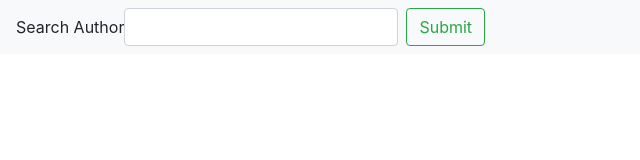
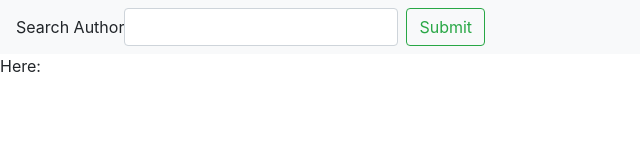
Before and after one commit to tomignarri/Bookshelf-Viewer, a React (Create React App) app: page / in a window 1280 px wide. Shown: the top 160 px of the page, without its empty margins (0-640 px from the left). Built offline with nearby package versions, Linux system fonts and the light colour scheme.

Commit message:
pass data to book display component

```diff
--- a/src/components/BookDisplay.js
+++ b/src/components/BookDisplay.js
@@ -16,7 +16,7 @@ class BookDisplay extends React.Component {
         //     return <BookCard />
         // }
 
-        return <div></div>
+        return <div>Here: {this.props.selectedBook}</div>
 
     }
 }
```
